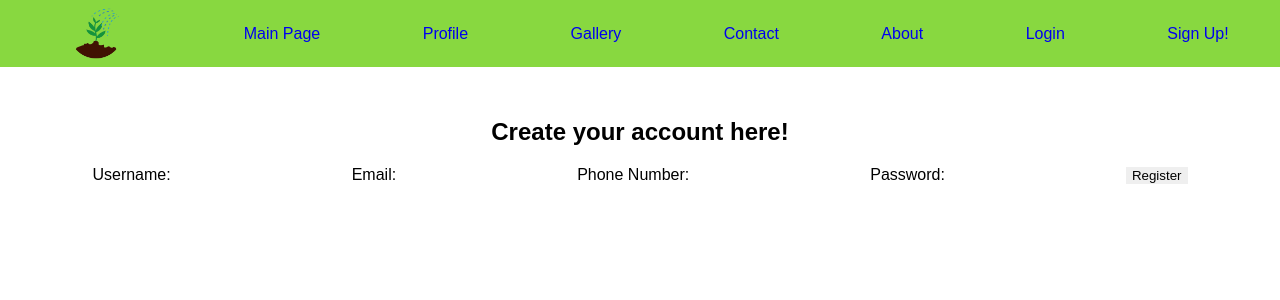
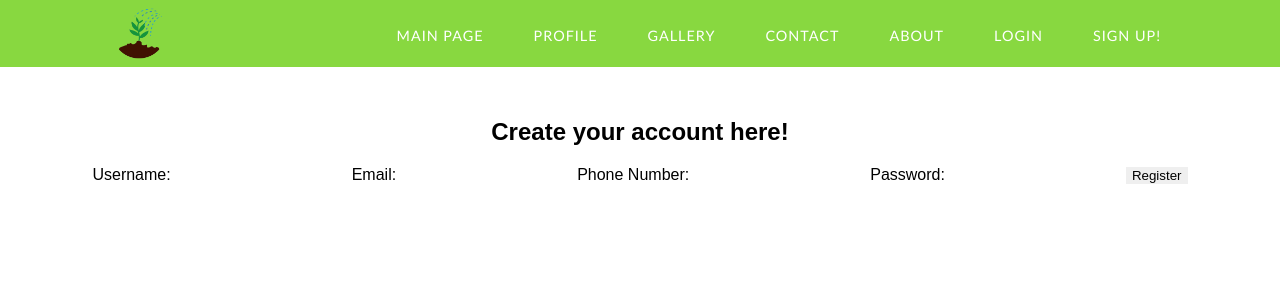
Before and after one commit to ptpt-watermyplants-4/front-end, a React (Create React App) app in the folder watermyplans-frontend/: page /register in a window 1280 px wide. Shown: the top 300 px of the page. Built offline with nearby package versions, Linux system fonts and the light colour scheme.

Commit message:
fixed up the navbar styles

```diff
--- a/watermyplans-frontend/src/components/Styles/Navbar.css
+++ b/watermyplans-frontend/src/components/Styles/Navbar.css
@@ -56,7 +56,13 @@ nav ul{
 	box-shadow: 5px 10px 10px rgba(189, 198, 64, 0.411);
 	transition: all ease 0.2s;
 }
-nav ul li a{
+
+.linkContainer {
+	display: flex;
+	flex-flow: row;
+}
+
+.navlink {
     font-family: calibri;
 	height:40px;
 	line-height: 43px;
@@ -71,7 +77,7 @@ nav ul li a{
     border-radius: 3px;
     transition: 0.2s ease-in-out;
 }
-nav ul li a:hover{
+.navlink:hover {
 	background-color: #67B826;
     color:#ffffff;
 	box-shadow: 5px 10px 10px #247209;
--- a/watermyplans-frontend/src/components/navbar.js
+++ b/watermyplans-frontend/src/components/navbar.js
@@ -47,14 +47,15 @@ const Navbar = () => {
                     <li><a href={about}>About</a></li>
                     <li><a href={login}>Login</a></li> */}
                 {/* </ul> */}
-
-                <Link to="/watermyplants">Main Page</Link>
-                <Link to="/profile">Profile</Link>
-                <Link to="/gallery">Gallery</Link>
-                <Link to="/contact">Contact</Link>
-                <Link to="/about">About</Link>
-                <Link to="/login">Login</Link>
-                <Link to="/register">Sign Up!</Link>
+            <div className="linkContainer">
+                <Link className="navlink" to="/watermyplants">Main Page</Link>
+                <Link className="navlink" to="/profile">Profile</Link>
+                <Link className="navlink" to="/gallery">Gallery</Link>
+                <Link className="navlink" to="/contact">Contact</Link>
+                <Link className="navlink" to="/about">About</Link>
+                <Link className="navlink" to="/login">Login</Link>
+                <Link className="navlink" to="/register">Sign Up!</Link>
+            </div>
 
             </nav>
 
```
